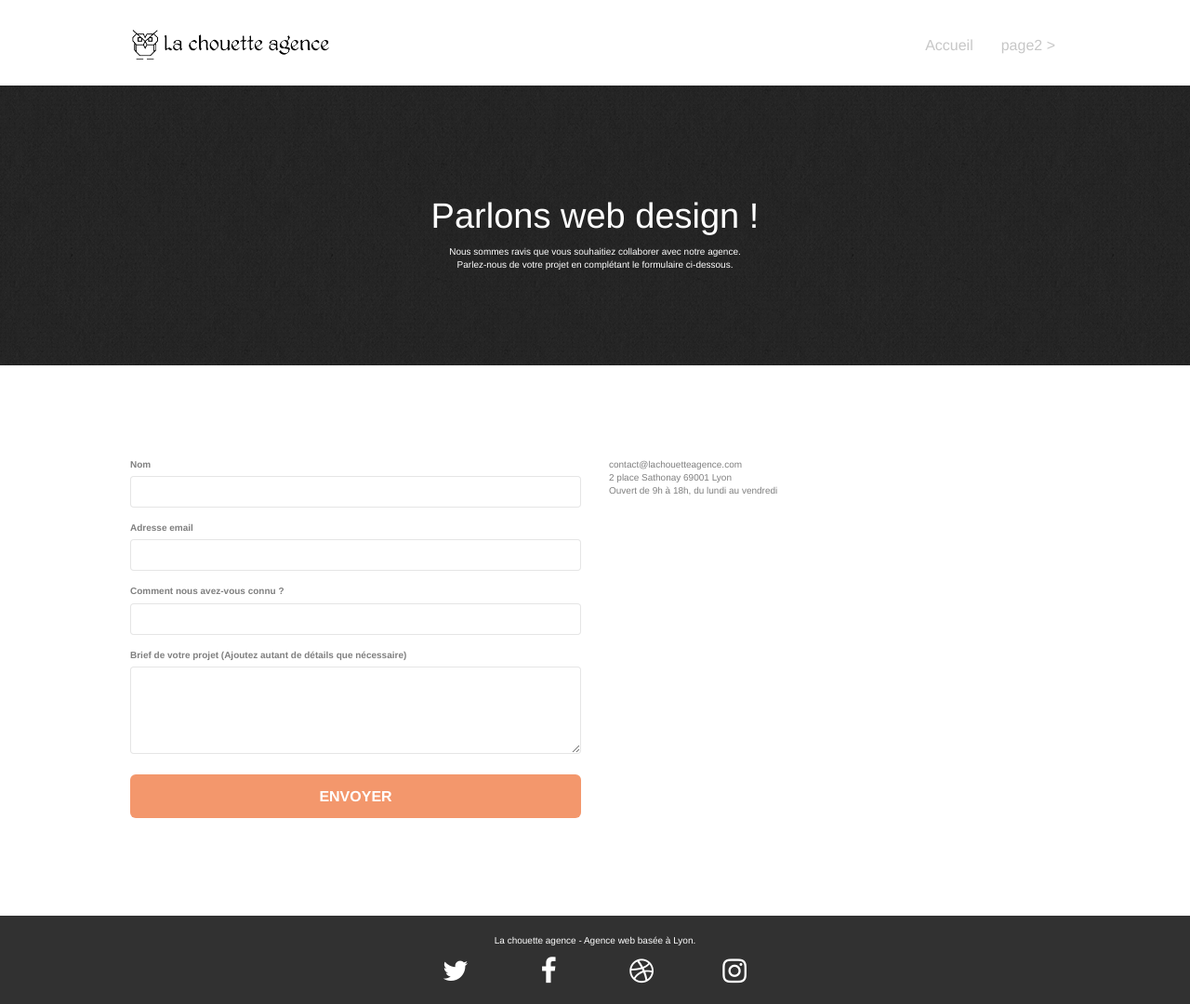
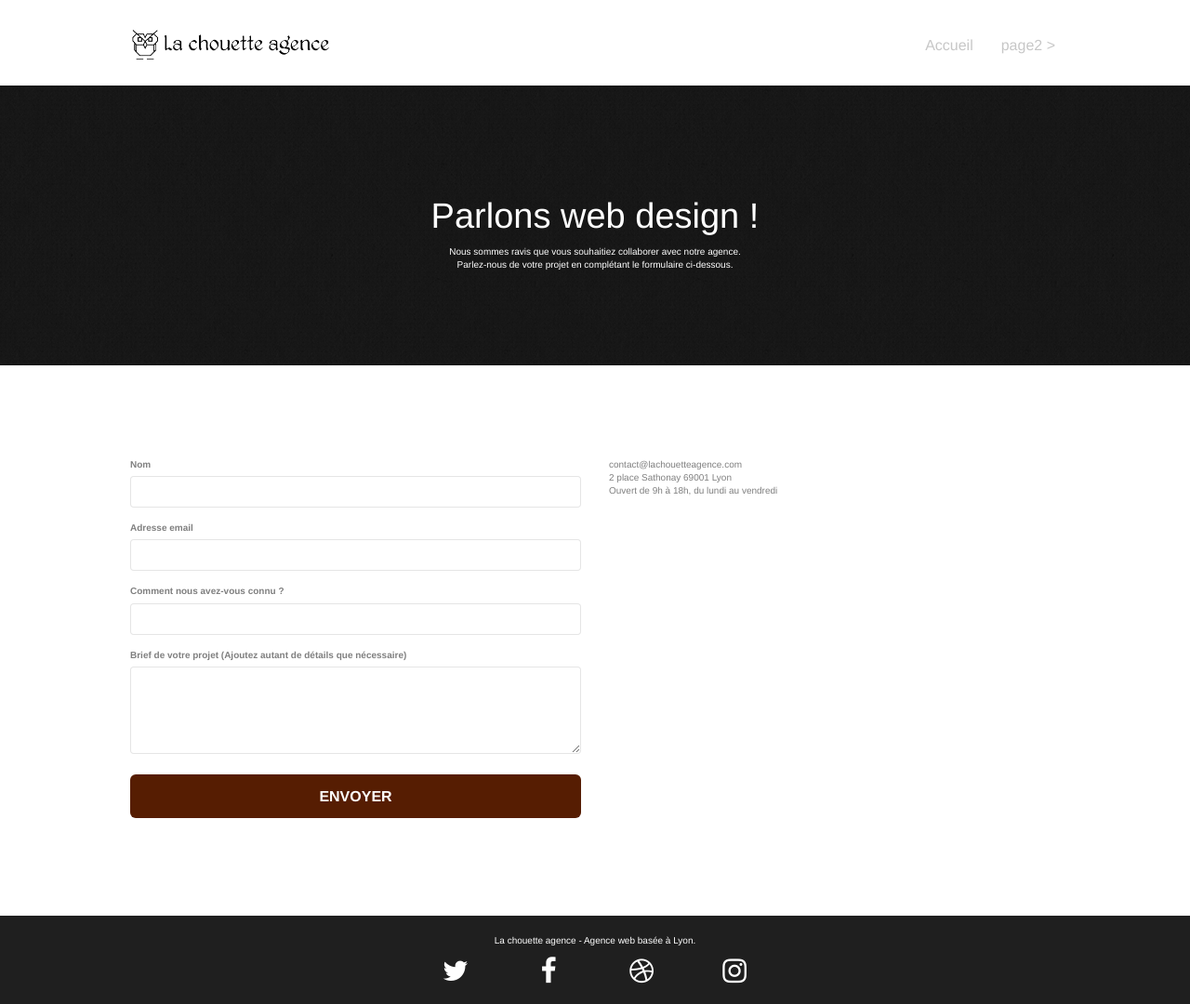
Before and after one commit to RayanBenGitHub/La-Chouette-Agence---version-optimisee, a plain HTML site: page page2.html in a window 1280 px wide. Shown: the whole page at 93% size. Drawn offline with nearby package versions, Linux system fonts and the light colour scheme; files that its build step writes are made by us from their sources; a script that the page names is missing.

Commit message:
Ajustement couleurs footer

```diff
--- a/style.css
+++ b/style.css
@@ -760,7 +760,7 @@ h4 {
 }
 
 .bgc-atomic-tangerine {
-    background-color:#313131;
+    background-color: #1f1f1f;
 }
 
 .tc-white {
@@ -768,12 +768,12 @@ h4 {
 }
 
 .btn-atomic-tangerine {
-    background: #F3976C;
+    background: #561d02;
     color: #FFFFFF!important;
 }
 
 .btn-atomic-tangerine:hover {
-    background: #c27956!important;
+    background: #050504!important;
     color: #FFFFFF!important;
 }
 
```
